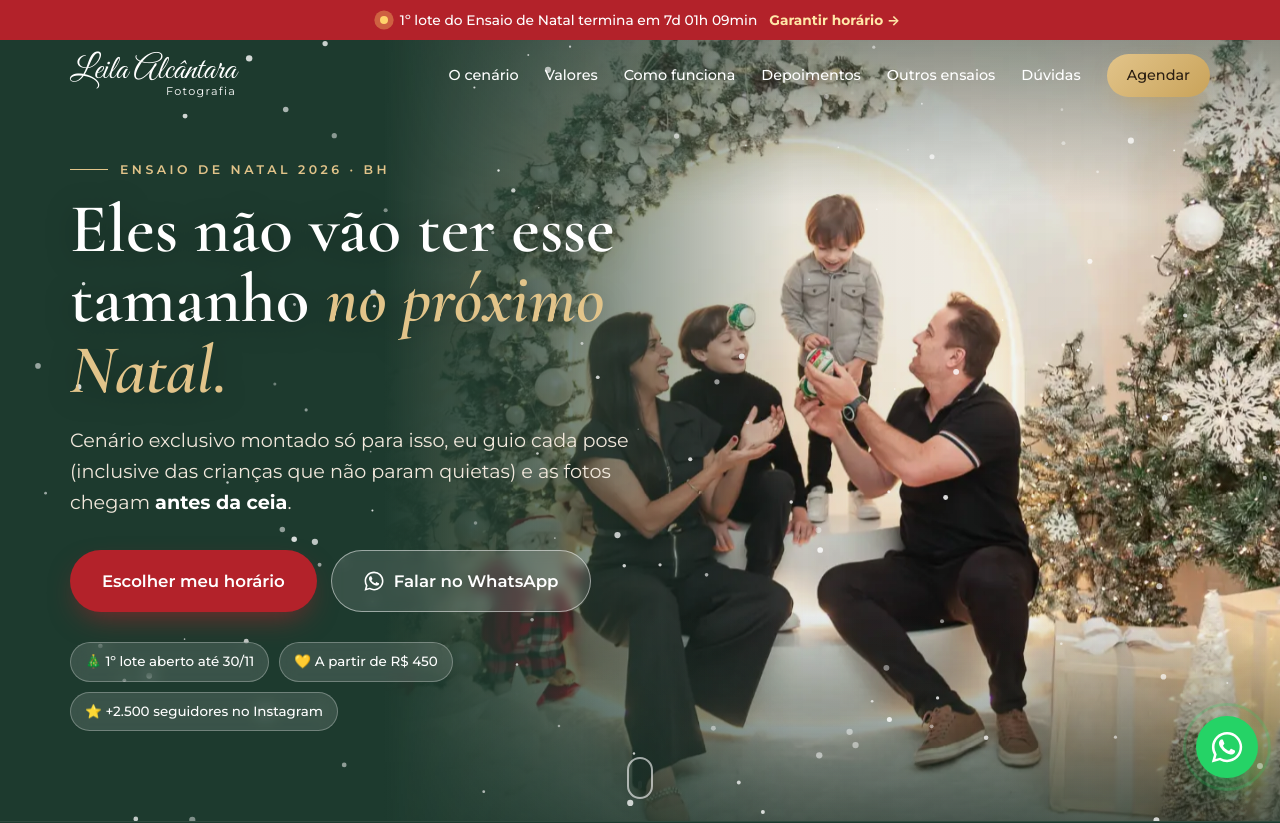
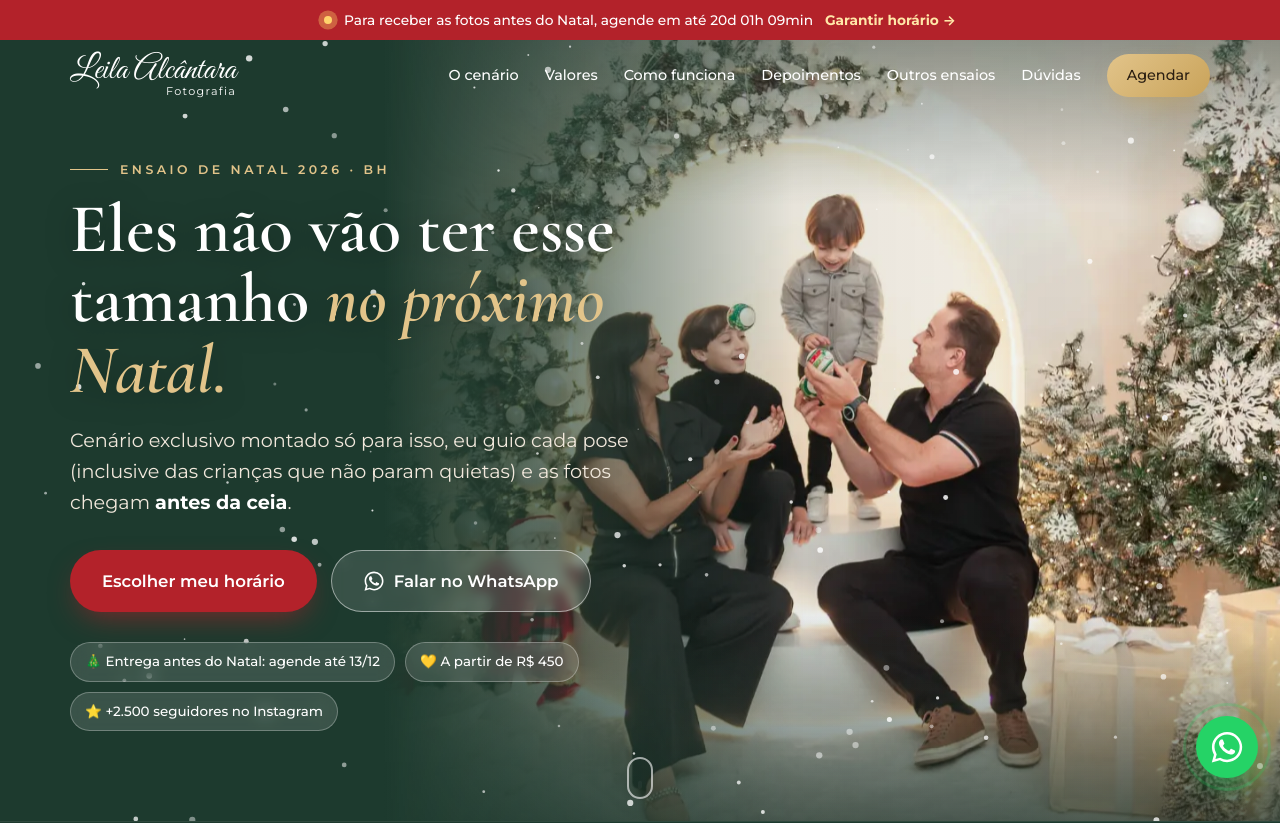
Before and after one commit to madeirawallison/leilaalcantara, a plain HTML site: page index.html in a window 1280 px wide. Shown: the top 823 px of the page. Drawn offline with nearby package versions, Linux system fonts and the light colour scheme.

Commit message:
Valor unico ate o Natal: lotes viram prazos de entrega
Remove o 1o lote (degrau de preco que nao existe). A urgencia passa a ser
o prazo real: agendar ate 13/12 para receber antes do dia 24 e encaixe
expresso de 14 a 22/12. Textos do topo, contagem e chip vem do config.

Co-Authored-By: Claude Opus 5.5 <noreply@anthropic.com>

```diff
--- a/css/style.css
+++ b/css/style.css
@@ -148,7 +148,7 @@ button{font:inherit;cursor:pointer}
 .countdown__grid span{font-size:.74rem;text-transform:uppercase;letter-spacing:.14em;color:#cbbfae}
 
 /* ---------- Lotes ---------- */
-.lotes{display:grid;grid-template-columns:repeat(3,1fr);gap:20px}
+.lotes{display:grid;grid-template-columns:repeat(auto-fit,minmax(0,380px));justify-content:center;gap:20px}
 .lote{position:relative;border-radius:22px;padding:30px 26px;background:rgba(255,255,255,.05);border:1px solid rgba(255,255,255,.12);transition:transform .3s}
 .lote__tag{display:inline-block;font-size:.72rem;letter-spacing:.16em;text-transform:uppercase;font-weight:700;padding:5px 12px;border-radius:999px;background:rgba(255,255,255,.1);color:#d9cfc1;margin-bottom:16px}
 .lote h3{font-family:var(--serif);font-size:1.9rem;margin:0 0 4px;color:#fff;font-weight:600}
--- a/index.html
+++ b/index.html
@@ -42,7 +42,7 @@
 </head>
 <body>
 
-<!-- Barra de urgência (preenchida pelo JS conforme o lote atual) -->
+<!-- Barra de urgência (preenchida pelo JS conforme o prazo atual) -->
 <div class="topbar" id="topbar">
   <span class="topbar__dot"></span>
   <span id="topbar-text">Ensaio de Natal 2026 · agenda aberta</span>
@@ -86,7 +86,7 @@
       </a>
     </div>
     <div class="hero__chips">
-      <span class="chip chip--glass" id="chip-lote">🎄 1º lote aberto</span>
+      <span class="chip chip--glass" id="chip-lote">🎄 Entrega antes do Natal: agende até 13/12</span>
       <span class="chip chip--glass" id="chip-vagas" hidden></span>
       <span class="chip chip--glass">⭐ +2.500 seguidores no Instagram</span>
     </div>
@@ -146,7 +146,7 @@
     <div class="prazos">
       <h3 class="prazos__title">Agende a tempo de receber <em>antes do Natal</em></h3>
     <div class="countdown" id="countdown" aria-live="polite">
-      <p class="countdown__label" id="countdown-label">O 1º lote termina em</p>
+      <p class="countdown__label" id="countdown-label">Para receber antes do Natal, agende em até</p>
       <div class="countdown__grid">
         <div><b id="cd-d">00</b><span>dias</span></div>
         <div><b id="cd-h">00</b><span>horas</span></div>
--- a/js/config.js
+++ b/js/config.js
@@ -34,22 +34,18 @@ window.SITE_CONFIG = {
     { fotos: 20, preco: 650, destaque: "Mais escolhido" }
   ],
 
-  // Degraus de urgência (datas no formato AAAA-MM-DD, valem até 23:59 do dia "ate")
+  // Prazos da agenda (AAAA-MM-DD, valem até 23:59 do dia "ate").
+  // O valor é o mesmo o mês todo; a urgência é o prazo de entrega antes do Natal.
+  // "preco" é opcional: só preencha se algum prazo tiver valor diferente.
   lotes: [
     {
-      id: "lote1",
-      nome: "1º lote",
-      ate: "2026-11-30",
-      preco: null,                    // ex.: 390  (número, sem R$)
-      chamada: "Agenda aberta com mais opções de horário. Agende essa semana."
-    },
-    {
-      id: "lote2",
-      nome: "2º lote",
-      de: "2026-12-01",
+      id: "natal",
+      nome: "Entrega antes do Natal",
       ate: "2026-12-13",
       preco: null,
-      chamada: "Ainda dá tempo de receber antes do Natal."
+      chamada: "Agende até 13/12 e receba as fotos editadas antes do dia 24.",
+      contagem: "Para receber antes do Natal, agende em até",
+      topo: "Para receber as fotos antes do Natal, agende em até"
     },
     {
       id: "expresso",
@@ -57,7 +53,9 @@ window.SITE_CONFIG = {
       de: "2026-12-14",
       ate: "2026-12-22",
       preco: null,
-      chamada: "Última chance: ensaio + entrega expressa antes da ceia."
+      chamada: "Última chance: ensaio + entrega expressa antes da ceia.",
+      contagem: "O encaixe expresso termina em",
+      topo: "Últimos encaixes com entrega antes da ceia: faltam"
     }
   ],
 
--- a/js/main.js
+++ b/js/main.js
@@ -157,8 +157,8 @@
 
   var cdLabel = $("#countdown-label");
   if (atual) {
-    chipLote.textContent = "🎄 " + atual.nome + " aberto até " + fmtDM(atual.ate);
-    cdLabel.textContent = (atual.id === "expresso" ? "O encaixe expresso termina em" : "O " + atual.nome + " termina em");
+    chipLote.textContent = "🎄 " + (atual.id === "expresso" ? "Encaixe expresso até " : "Entrega antes do Natal: agende até ") + fmtDM(atual.ate);
+    cdLabel.textContent = atual.contagem || "Termina em";
     var alertEl = $("#booking-alert span");
     if (alertEl) alertEl.textContent = atual.chamada + (E.vagasRestantes ? " Restam " + E.vagasRestantes + " horários." : "");
   } else {
@@ -177,7 +177,7 @@
     $("#cd-d").textContent = pad(d); $("#cd-h").textContent = pad(h);
     $("#cd-m").textContent = pad(m); $("#cd-s").textContent = pad(s);
     var resto = d > 0 ? d + "d " + pad(h) + "h " + pad(m) + "min" : pad(h) + "h " + pad(m) + "min " + pad(s) + "s";
-    topText.textContent = atual.nome + " do Ensaio de Natal termina em " + resto + (E.vagasRestantes ? " · restam " + E.vagasRestantes + " horários" : "");
+    topText.textContent = (atual.topo || "Agenda de Natal: faltam") + " " + resto + (E.vagasRestantes ? " · restam " + E.vagasRestantes + " horários" : "");
     if (diff === 0) location.reload();
   }
   tick();
```
Also changed, not shown: 1 other file.
